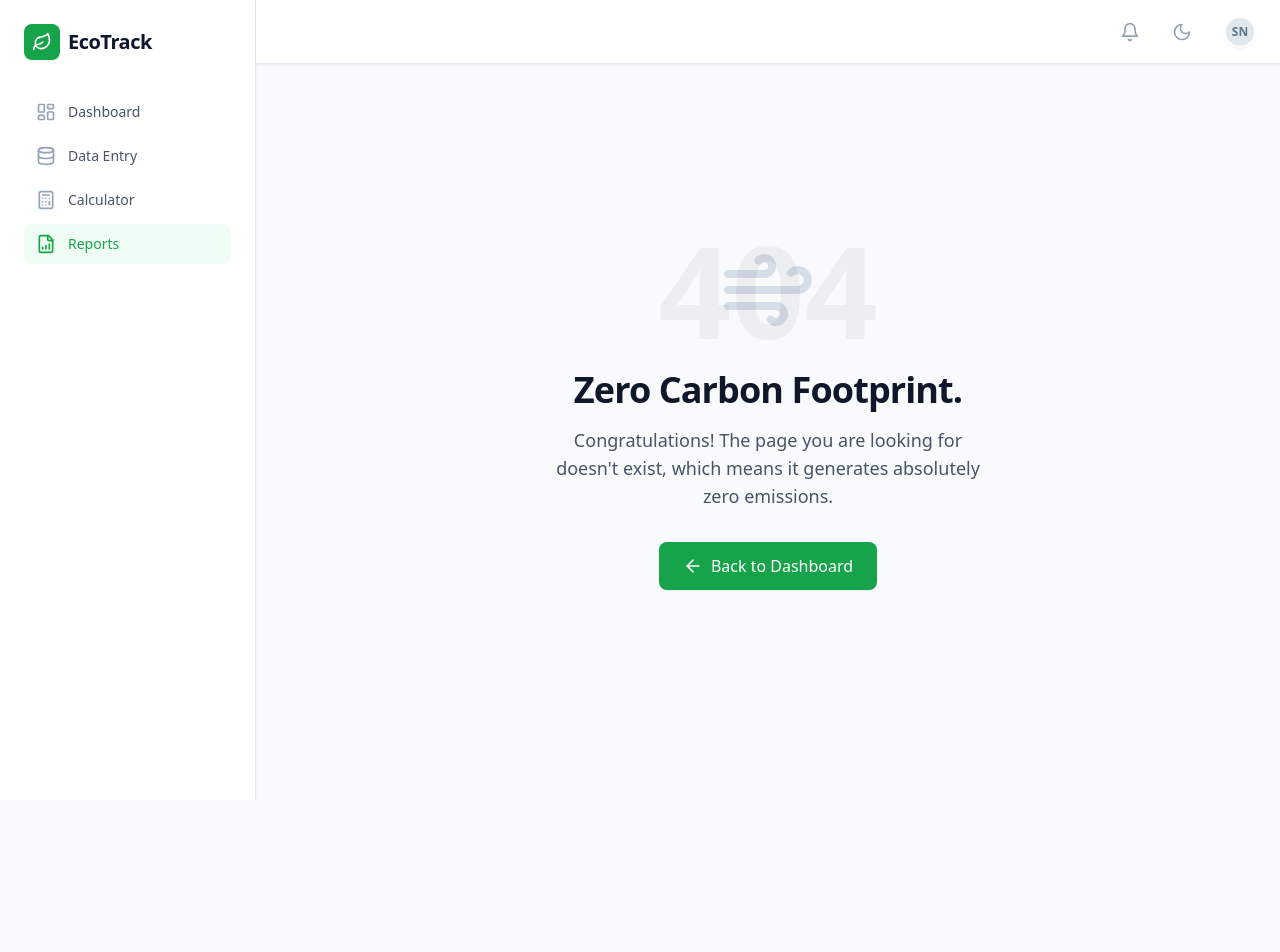
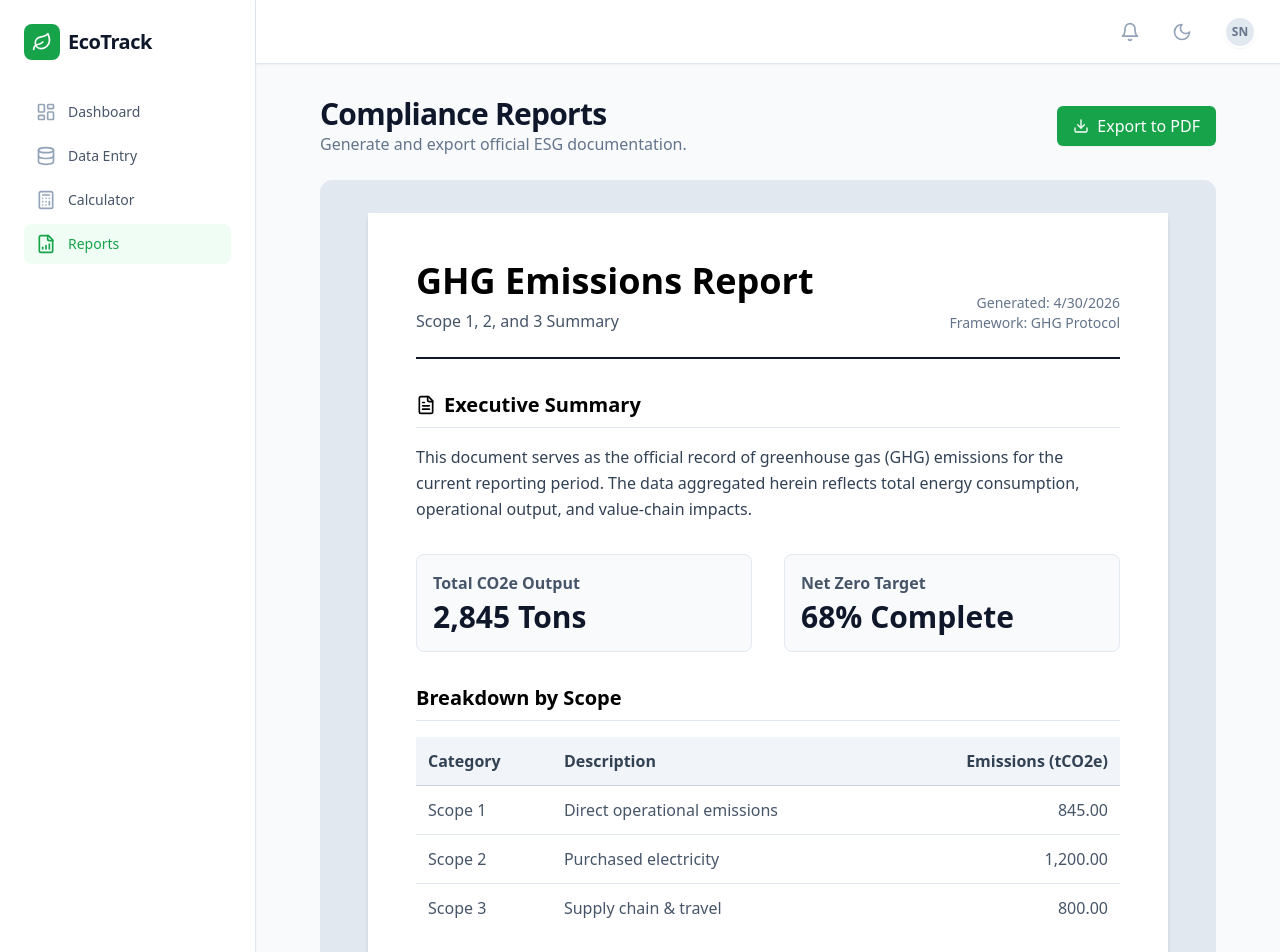
Before and after one commit to Naruto7H/EGSTRACKER, a Next.js app: page /reports in a window 1280 px wide. Before the commit this address had no page. Shown: the top 952 px of the page. Before the commit the page ends 800 px from the top, so only its background shows below. Built offline with nearby package versions, Linux system fonts and the light colour scheme.

Commit message:
Create ReportsPage for ESG compliance reporting
This page allows users to generate and export ESG compliance reports as PDFs. It includes a header, report content, and a footer with relevant data and styling.

```diff
--- /dev/null
+++ b/src/app/(dashboard)/reports/page.tsx
@@ -0,0 +1,113 @@
+"use client";
+
+import { useRef } from "react";
+import { useReactToPrint } from "react-to-print";
+import { Download, FileText } from "lucide-react";
+import { kpiData } from "@/lib/mock-data";
+
+export default function ReportsPage() {
+  const componentRef = useRef<HTMLDivElement>(null);
+
+  const handlePrint = useReactToPrint({
+    content: () => componentRef.current,
+    documentTitle: "ESG_Compliance_Report",
+  });
+
+  return (
+    <div className="space-y-6 max-w-4xl mx-auto animate-in fade-in duration-500">
+      <header className="flex items-center justify-between">
+        <div>
+          <h2 className="text-3xl font-bold tracking-tight text-slate-900 dark:text-slate-50">Compliance Reports</h2>
+          <p className="text-slate-500 dark:text-slate-400">Generate and export official ESG documentation.</p>
+        </div>
+        <button
+          onClick={handlePrint}
+          className="flex items-center gap-2 bg-primary text-white px-4 py-2 rounded-md hover:bg-green-700 transition-colors font-medium shadow-sm"
+        >
+          <Download className="h-4 w-4" />
+          Export to PDF
+        </button>
+      </header>
+
+      {/* The Printable Area Wrapper */}
+      <div className="bg-slate-200 dark:bg-slate-800/50 p-4 md:p-8 rounded-xl overflow-x-auto flex justify-center border border-slate-200 dark:border-slate-800 transition-colors">
+
+        {/* A4 Paper Styling - This is the exact div that gets printed */}
+        <div
+          ref={componentRef}
+          className="bg-white text-black w-full min-w-[800px] max-w-[210mm] min-h-[297mm] p-12 shadow-md print:shadow-none print:p-0"
+        >
+          {/* Report Header */}
+          <div className="border-b-2 border-slate-900 pb-6 mb-8 flex justify-between items-end">
+            <div>
+              <h1 className="text-4xl font-bold mb-2">GHG Emissions Report</h1>
+              <p className="text-slate-600">Scope 1, 2, and 3 Summary</p>
+            </div>
+            <div className="text-right text-sm text-slate-500">
+              <p>Generated: {new Date().toLocaleDateString()}</p>
+              <p>Framework: GHG Protocol</p>
+            </div>
+          </div>
+
+          {/* Report Content */}
+          <div className="space-y-8">
+            <section>
+              <h2 className="text-xl font-bold border-b border-slate-200 pb-2 mb-4 flex items-center gap-2">
+                <FileText className="h-5 w-5" /> Executive Summary
+              </h2>
+              <p className="text-slate-700 leading-relaxed">
+                This document serves as the official record of greenhouse gas (GHG) emissions for the current reporting period. The data aggregated herein reflects total energy consumption, operational output, and value-chain impacts.
+              </p>
+            </section>
+
+            <section className="grid grid-cols-2 gap-8">
+              <div className="bg-slate-50 p-4 rounded-lg border border-slate-200">
+                <h3 className="font-semibold text-slate-600 mb-1">Total CO2e Output</h3>
+                <p className="text-3xl font-bold text-slate-900">{kpiData.totalEmissions} Tons</p>
+              </div>
+              <div className="bg-slate-50 p-4 rounded-lg border border-slate-200">
+                <h3 className="font-semibold text-slate-600 mb-1">Net Zero Target</h3>
+                <p className="text-3xl font-bold text-slate-900">{kpiData.targetProgress}% Complete</p>
+              </div>
+            </section>
+
+            <section>
+              <h2 className="text-xl font-bold border-b border-slate-200 pb-2 mb-4 mt-8">Breakdown by Scope</h2>
+              <table className="w-full text-left border-collapse">
+                <thead>
+                  <tr className="bg-slate-100 text-slate-700">
+                    <th className="p-3 border-b border-slate-300 font-semibold">Category</th>
+                    <th className="p-3 border-b border-slate-300 font-semibold">Description</th>
+                    <th className="p-3 border-b border-slate-300 font-semibold text-right">Emissions (tCO2e)</th>
+                  </tr>
+                </thead>
+                <tbody className="text-slate-600">
+                  <tr>
+                    <td className="p-3 border-b border-slate-200 font-medium">Scope 1</td>
+                    <td className="p-3 border-b border-slate-200">Direct operational emissions</td>
+                    <td className="p-3 border-b border-slate-200 text-right">845.00</td>
+                  </tr>
+                  <tr>
+                    <td className="p-3 border-b border-slate-200 font-medium">Scope 2</td>
+                    <td className="p-3 border-b border-slate-200">Purchased electricity</td>
+                    <td className="p-3 border-b border-slate-200 text-right">1,200.00</td>
+                  </tr>
+                  <tr>
+                    <td className="p-3 font-medium">Scope 3</td>
+                    <td className="p-3">Supply chain & travel</td>
+                    <td className="p-3 text-right">800.00</td>
+                  </tr>
+                </tbody>
+              </table>
+            </section>
+          </div>
+
+          {/* Footer */}
+          <div className="mt-24 pt-8 border-t border-slate-200 text-center text-sm text-slate-500">
+            <p>EcoTrack B2B Solutions • Confidential Internal Data</p>
+          </div>
+        </div>
+      </div>
+    </div>
+  );
+}
```
